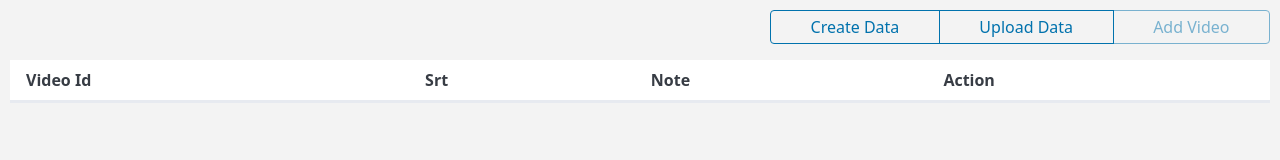
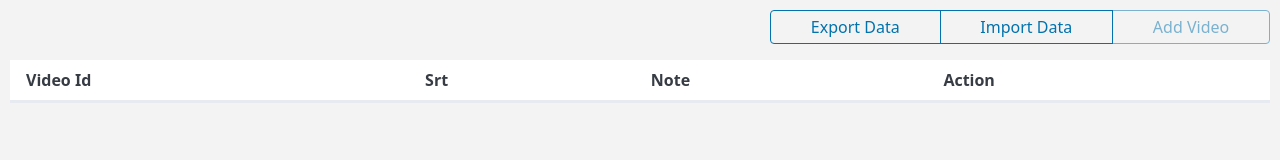
Before and after one commit to DaliangChen/yuyanapp, a Preact app: page / in a window 1280 px wide. Shown: the top 160 px of the page. Built offline with nearby package versions, Linux system fonts and the light colour scheme.

Commit message:
feat: implement video list management components with local data persistence

```diff
--- a/src/appv.ts
+++ b/src/appv.ts
@@ -2,8 +2,8 @@ import { signal } from '@preact/signals'
 
 export type VideoInfo = {
   video_id: string
-  srt?: string
-  note?: string
+  srt: string
+  note: string
 }
 
 export class InfoError extends Error
--- a/src/video_list/action.tsx
+++ b/src/video_list/action.tsx
@@ -12,7 +12,7 @@ const on_click_add_video = () =>
   }
 }
 
-const on_click_create_data = async () =>
+const on_click_export_data = async () =>
 {
   const handle = await window.showSaveFilePicker({
     suggestedName: 'yuyan_data.json',
@@ -33,7 +33,7 @@ const on_click_create_data = async () =>
   await writable.close()
 }
 
-const on_click_upload_data = async () =>
+const on_click_import_data = async () =>
 {
   const [handle] = await window.showOpenFilePicker({
     types: [{
@@ -60,11 +60,11 @@ export function ActionPart()
   return (
     <div style={{ display: 'flex', flexDirection: 'row', justifyContent: 'end' }}>
       <div style={{ width: '500px' }} role='group'>
-        <button className='outline' onClick={on_click_create_data}>
-          Create Data
+        <button className='outline' onClick={on_click_export_data}>
+          Export Data
         </button>
-        <button className='outline' onClick={on_click_upload_data}>
-          Upload Data
+        <button className='outline' onClick={on_click_import_data}>
+          Import Data
         </button>
         <button
           className='outline'
--- a/src/video_list/add.tsx
+++ b/src/video_list/add.tsx
@@ -15,18 +15,18 @@ const on_change_note = (e: ChangeEvent<HTMLTextAreaElement>) =>
 }
 
 const on_click_cancel = () => video_list.add_data.value = null
+
 const on_click_confirm = () =>
 {
-  const v = video_list.add_data.value
+  const add_value = video_list.add_data.value
 
-  if (!v || !v.video_id) throw new InfoError('Video Id is required')
+  if (!add_value || !add_value.video_id) throw new InfoError('Video Id is required')
 
-  if (video_list.data.value.videos.some(video => video.video_id === v.video_id))
+  if (!video_list.data.value.videos.some(video => video.video_id === add_value.video_id))
   {
-    throw new InfoError('Video already exists')
+    video_list.data.value.videos.push(add_value)
   }
 
-  video_list.data.value.videos.push(v)
   video_list.data.value = { ...video_list.data.value }
   video_list.add_data.value = null
 }
--- a/src/video_list/table.tsx
+++ b/src/video_list/table.tsx
@@ -27,6 +27,9 @@ export function TablePart()
             <td style={{ width: '1px' }}>
               <div style={{ display: 'flex', gap: '10px' }}>
                 <a href='#'>Play</a>
+                <a href='#' onClick={() => video_list.add_data.value = video}>
+                  Edit
+                </a>
                 <a href='#' onClick={() => delete_video(index)}>
                   Delete
                 </a>
--- a/src/video_list/value.tsx
+++ b/src/video_list/value.tsx
@@ -13,13 +13,7 @@ export const video_list = //
       word_stat: {},
     }),
 
-    add_data: signal<
-      {
-        video_id: string
-        srt: string
-        note: string
-      } | null
-    >(null),
+    add_data: signal<VideoInfo | null>(null),
   }
 
 effect(() =>
```
